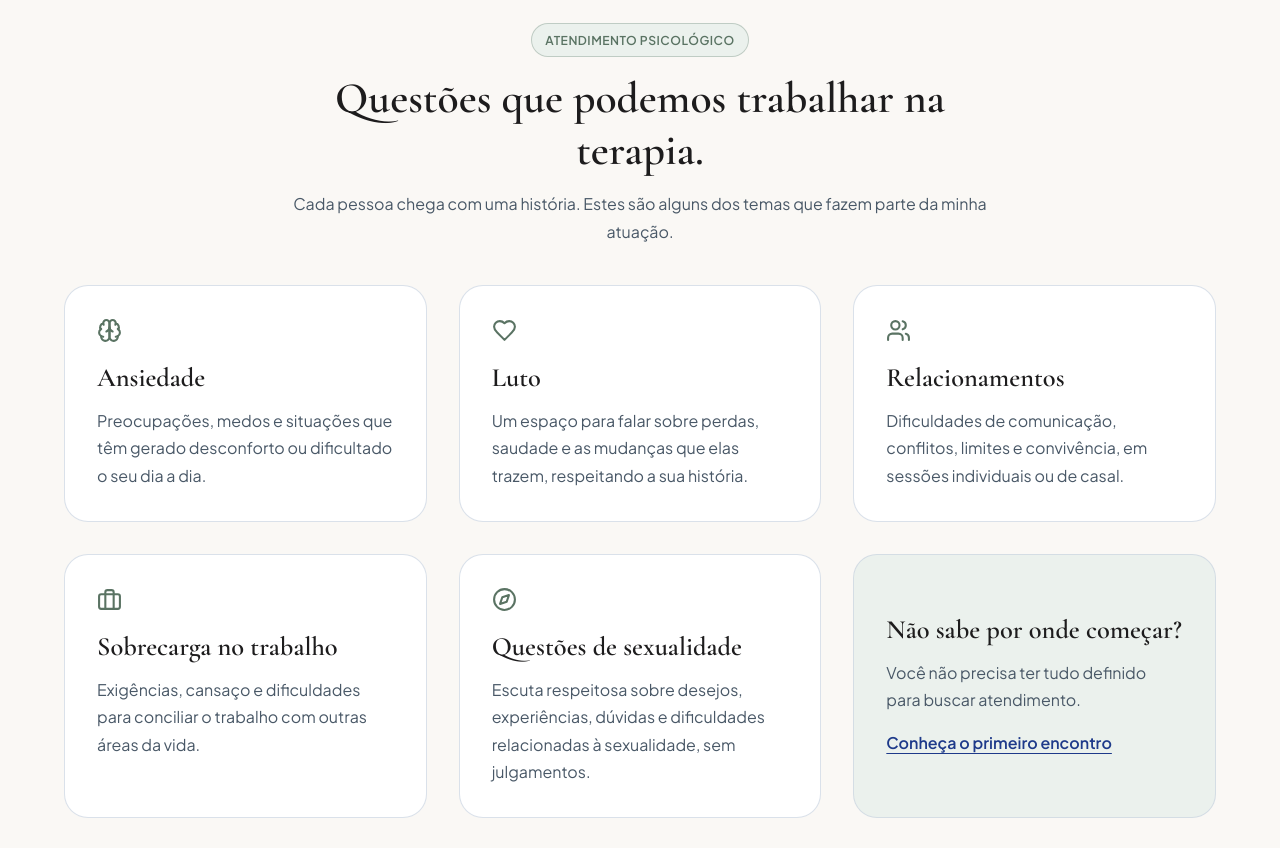
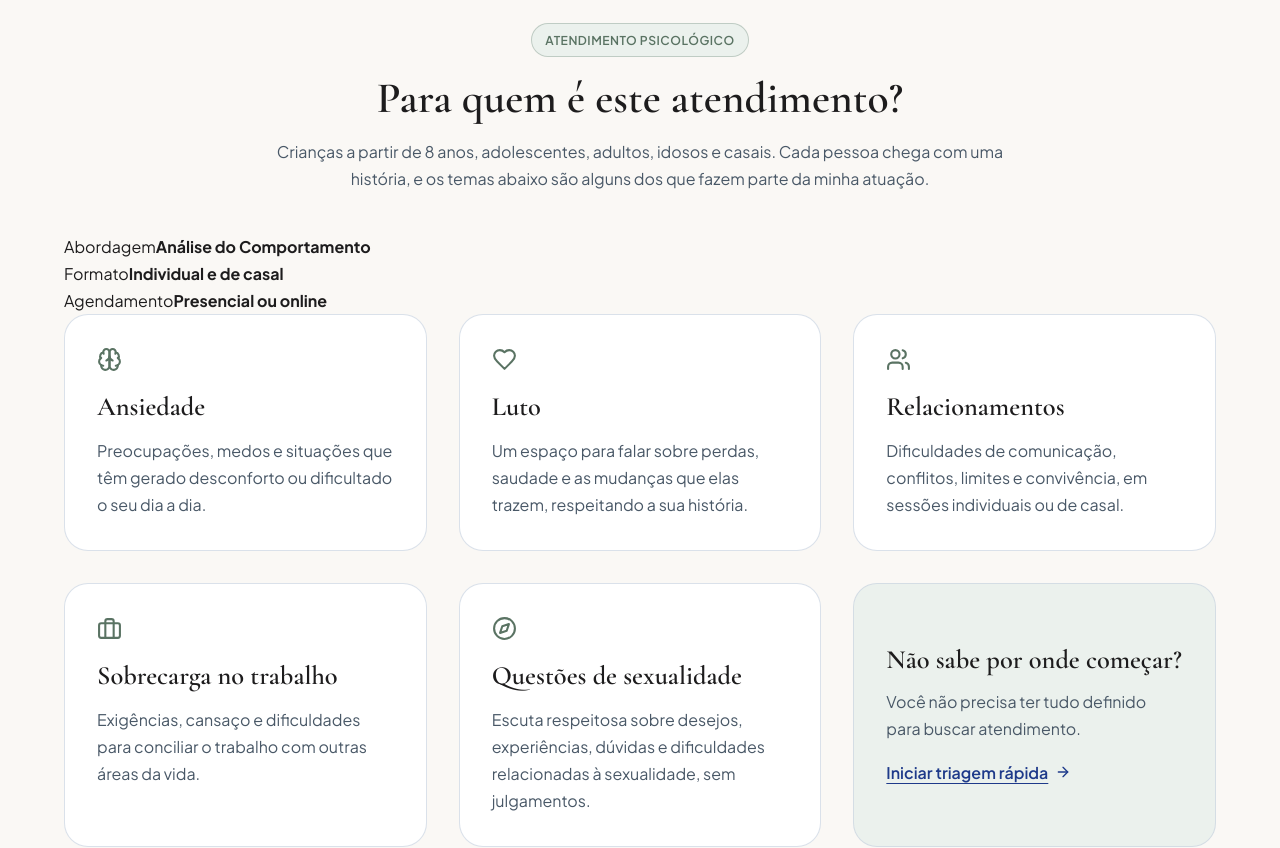
Before and after one commit to calexquevedo-hub/gallant-galileo, a React (Vite) app: page / in a window 1280 px wide. Shown: the part 1220-2068 px from the top of the page. Built offline with nearby package versions, Linux system fonts and the light colour scheme.

Commit message:
Reorganiza seções e reduz repetições

```diff
--- a/src/components/Specialties.jsx
+++ b/src/components/Specialties.jsx
@@ -1,18 +1,25 @@
 import React from 'react';
-import { Brain, Heart, Users, Briefcase, Compass } from 'lucide-react';
-import { topics } from '../data/site';
+import { ArrowRight, Brain, Briefcase, Compass, Heart, Users } from 'lucide-react';
+import { audience, topics } from '../data/site';
 
 const icons = [Brain, Heart, Users, Briefcase, Compass];
 
-export default function Specialties() {
+export default function Specialties({ onOpenTriage }) {
   return (
-    <section id="atuacao" className="section reveal-on-scroll">
+    <section id="atendimento" className="section reveal-on-scroll">
       <div className="container">
         <div className="section-heading">
           <span className="badge badge-sage">Atendimento psicológico</span>
-          <h2>Questões que podemos trabalhar na terapia.</h2>
-          <p>Cada pessoa chega com uma história. Estes são alguns dos temas que fazem parte da minha atuação.</p>
+          <h2>Para quem é este atendimento?</h2>
+          <p>{audience}. Cada pessoa chega com uma história, e os temas abaixo são alguns dos que fazem parte da minha atuação.</p>
         </div>
+
+        <div className="approach-strip" aria-label="Como funciona o atendimento">
+          <div><span>Abordagem</span><strong>Análise do Comportamento</strong></div>
+          <div><span>Formato</span><strong>Individual e de casal</strong></div>
+          <div><span>Agendamento</span><strong>Presencial ou online</strong></div>
+        </div>
+
         <div className="grid-3 topic-grid">
           {topics.map((topic, index) => {
             const Icon = icons[index];
@@ -27,7 +34,9 @@ export default function Specialties() {
           <div className="topic-invitation">
             <h3>Não sabe por onde começar?</h3>
             <p>Você não precisa ter tudo definido para buscar atendimento.</p>
-            <a href="#primeiro-encontro" className="text-link">Conheça o primeiro encontro</a>
+            <button type="button" className="text-link button-link" onClick={() => onOpenTriage?.()}>
+              Iniciar triagem rápida <ArrowRight size={16} aria-hidden="true" />
+            </button>
           </div>
         </div>
       </div>
```
